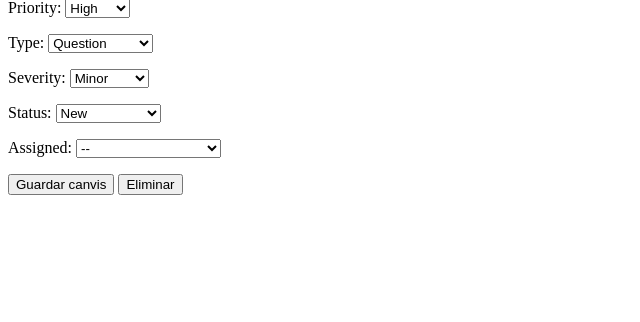
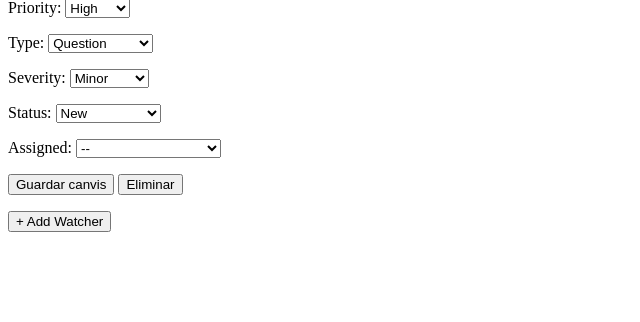
Before and after one commit to it22b-ASW-Project/Boreal-forest, a Django app: page /issue/1/ in a window 1280 px wide. Shown: the part 144-466 px from the top of the page, without its empty margins (0-640 px from the left). Run offline with Django 5.2, Linux system fonts and the light colour scheme; data comes from the database, SQL or seed files in the repository; both versions use the stored data as it was after the commit; data that the repository does not hold is empty.

Commit message:
Nova classe Watch

```diff
--- a/homepage/models.py
+++ b/homepage/models.py
@@ -49,3 +49,7 @@ class Issue(models.Model):
 
     def get_priority_color(self):
             return self.severity.color if self.severity else "#808080"  # Gris por defecto
+
+class Watch(models.Model):
+        watcher = models.ForeignKey('socialaccount.socialaccount', on_delete=models.SET_NULL, null=True, blank=True, related_name='watcher')
+        issue = models.ForeignKey(Issue, on_delete=models.CASCADE)
--- a/homepage/templates/issueDetail.html
+++ b/homepage/templates/issueDetail.html
@@ -44,6 +44,15 @@
         <button type="submit" class="btn btn-danger" name="delete" value="true"
             onclick="return confirmDelete();">Eliminar</button>
     </form>
+
+    <ul>
+        {% for watcher in watchers %}
+            <li>{{ watcher.name }}</li>  <!-- Muestra los datos del watcher -->
+        {% endfor %}
+    </ul>
+
+    <button type="submit" class="btn btn-danger" name="addWatcher" value="true">+ Add Watcher</button>
+
     <script>
         function enableEditTitle() {
             document.getElementById("edit-btn").style.display = "none";
--- a/homepage/views.py
+++ b/homepage/views.py
@@ -3,7 +3,7 @@ from django.shortcuts import render
 from django.shortcuts import redirect
 from django.urls import reverse
 
-from .models import Issue, Type, Severity, Status, Priority
+from .models import Issue, Type, Severity, Status, Priority, Watch
 from .forms import EditParamsForm, EditAssigne
 
 from .filters import IssueFilter
@@ -57,6 +57,7 @@ def createIssue(request):
 
 def issueDetail(request, id):
     issue = Issue.objects.get(id=id)
+    watchers = list(Watch.objects.filter(issue=issue))
     paramform = EditParamsForm(initial={
         "priority": issue.priority.name,
         "type": issue.type.name,
@@ -99,7 +100,7 @@ def issueDetail(request, id):
             return redirect('/issues')
 
 
-    return render(request, "issueDetail.html", {"issue": issue, "paramform": paramform, "assignar": assignar})
+    return render(request, "issueDetail.html", {"issue": issue, "paramform": paramform, "assignar": assignar, "watchers": watchers})
 
 def login(request):
     return render(request, "login.html")
```
Also changed, not shown: boreal_forest.sqlite3, homepage/forms.py (line endings or trailing spaces), homepage/migrations/0014_watch.py (added).
